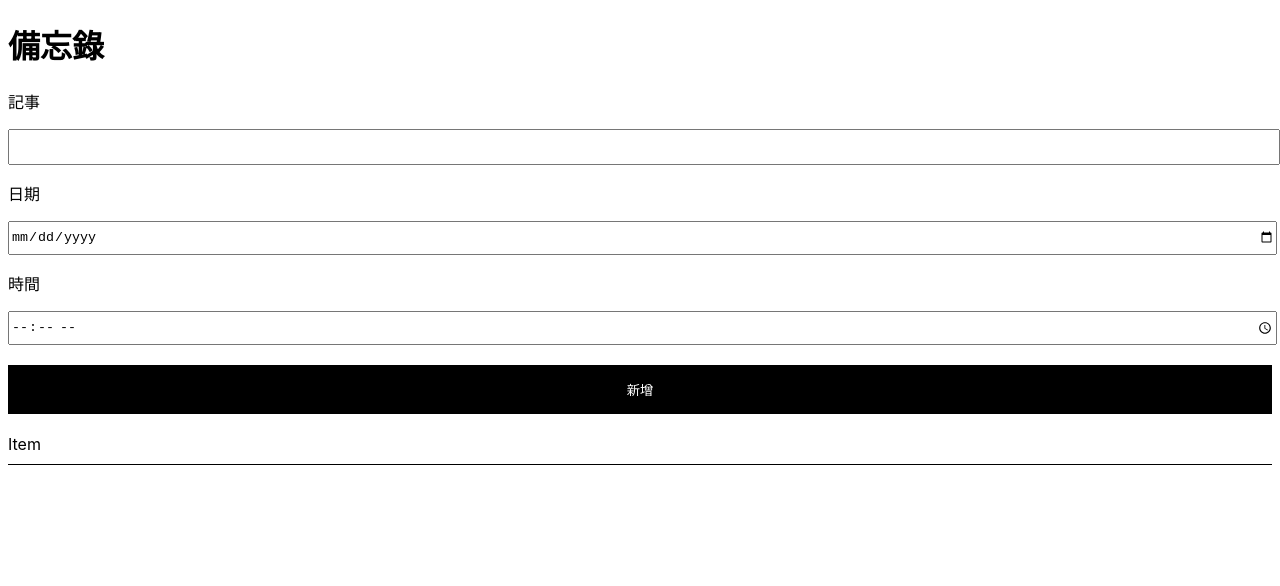
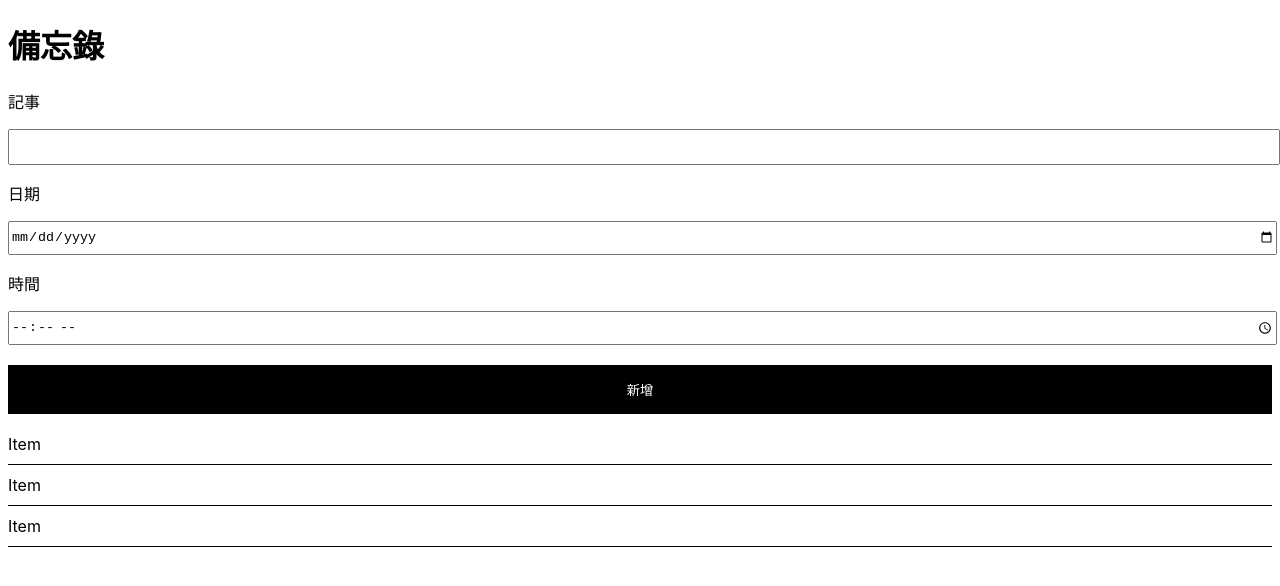
Before and after one commit to jawayang/React101, a React app: page / in a window 1280 px wide. Shown: the top 586 px of the page. Built offline with nearby package versions, Linux system fonts and the light colour scheme; the HTML template or start-up script is replaced by a standard one.

Commit message:
用 js 陣列產生 item

```diff
--- a/src/pages/Home/components/List.tsx
+++ b/src/pages/Home/components/List.tsx
@@ -1,8 +1,12 @@
 import Item from './Item'
+
+const arr = [1,2,3]
 
 const List = ()=>{
   return <div className="list">
-    <Item/>
+    {
+      arr.map(() => <Item />)
+    }
   </div>
 }
 export default List
```
